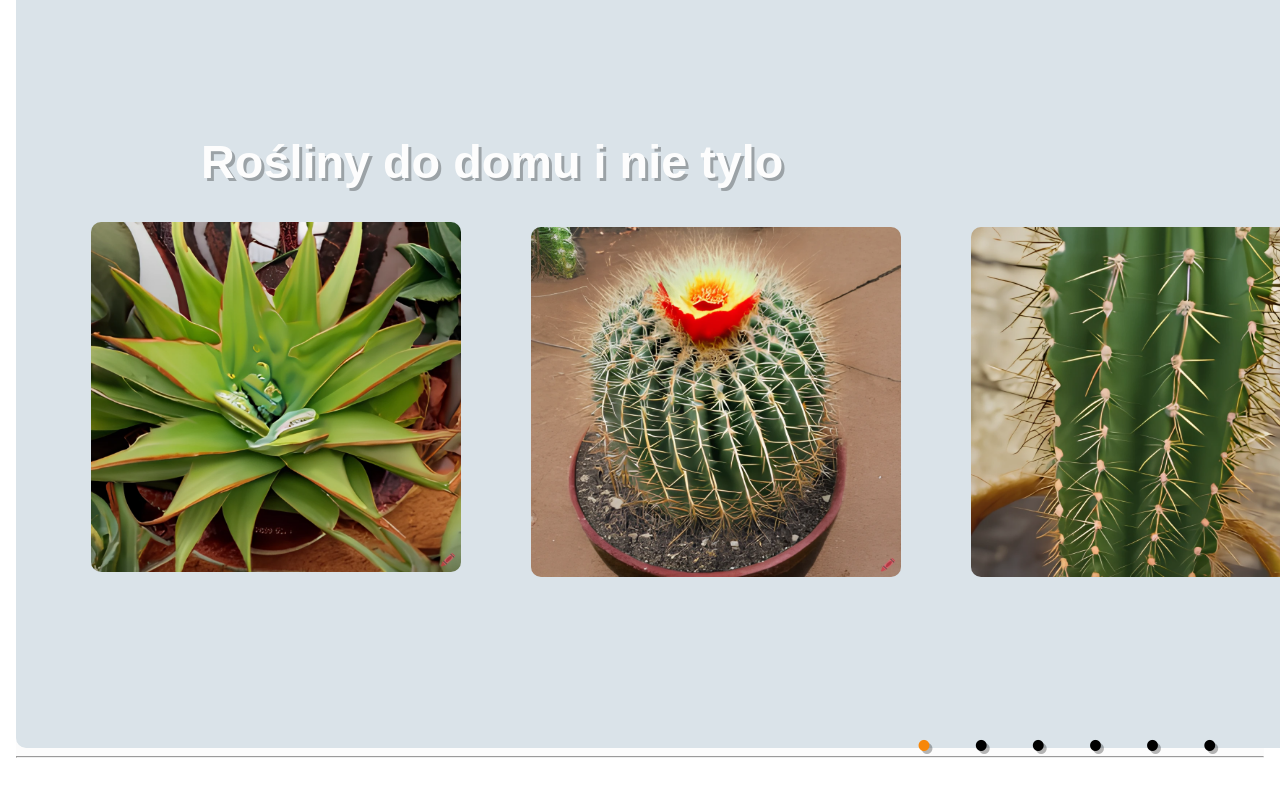
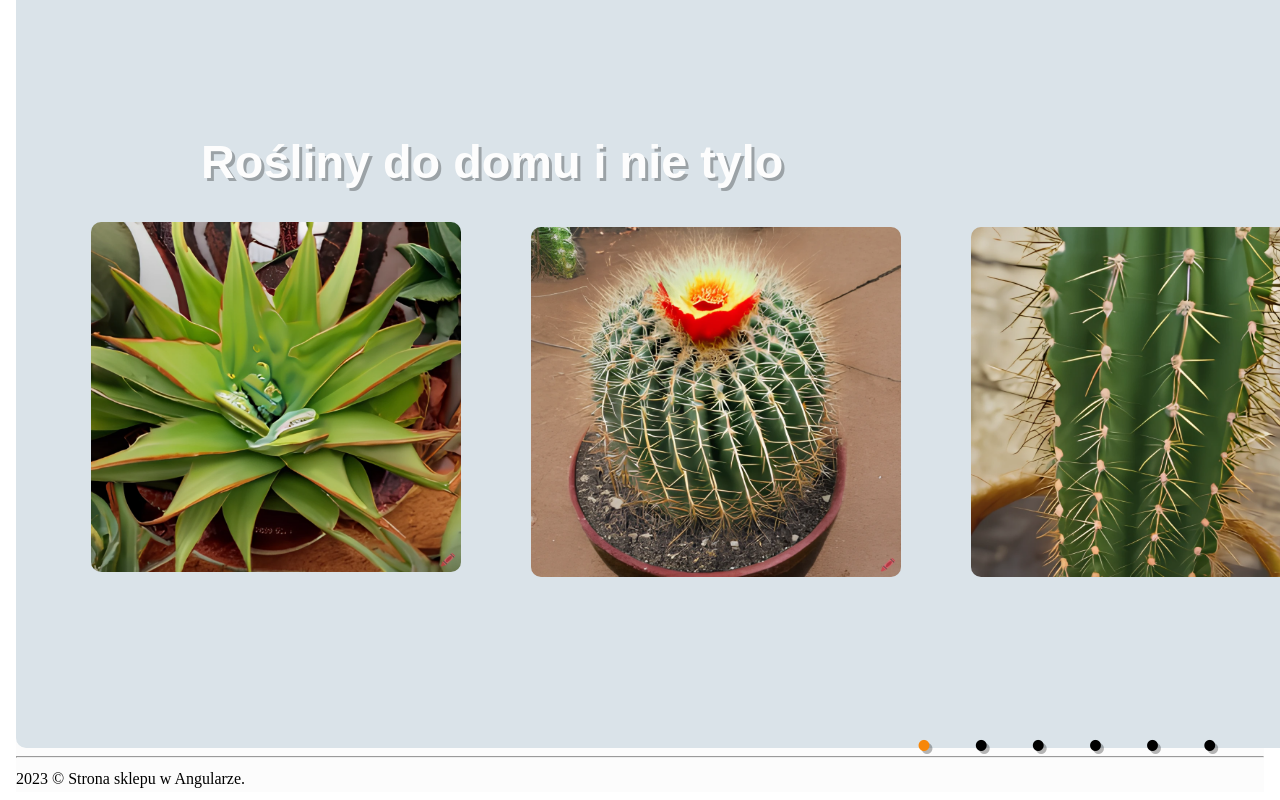
Before and after one commit to JanJezewski/shopCenter, an Angular app: page / in a window 1280 px wide. Shown: the part 1932-2732 px from the top of the page. Before the commit the page ends 2707 px from the top, so only its background shows below. Built offline with nearby package versions, Linux system fonts and the light colour scheme.

Commit message:
add footer

```diff
--- a/src/app/app.component.html
+++ b/src/app/app.component.html
@@ -119,6 +119,12 @@
     </div>
 
   </div>
-
   <hr class="outset">
- </body>
+  <footer class="page-footer mt-5">
+    <div class="footer-copyright">
+      <div class="container">
+        {{ config?.date | date: 'yyyy' }} {{ config?.footer }}
+      </div>
+    </div>
+  </footer>
+</body>
--- a/src/app/app.component.ts
+++ b/src/app/app.component.ts
@@ -7,4 +7,14 @@ import { Component } from '@angular/core';
 })
 export class AppComponent {
   title = 'shop-web';
+  config: { title: string; footer: string; date: string; };
+
+constructor() {
+
+  this.config = {
+    title: 'ShopWeb',
+    footer: '© Strona sklepu w Angularze.',
+    date: new Date().toDateString(),
+  };
 }
+}
```
Also changed, not shown: 1 other file (tests, documents, lock files or other folders).
